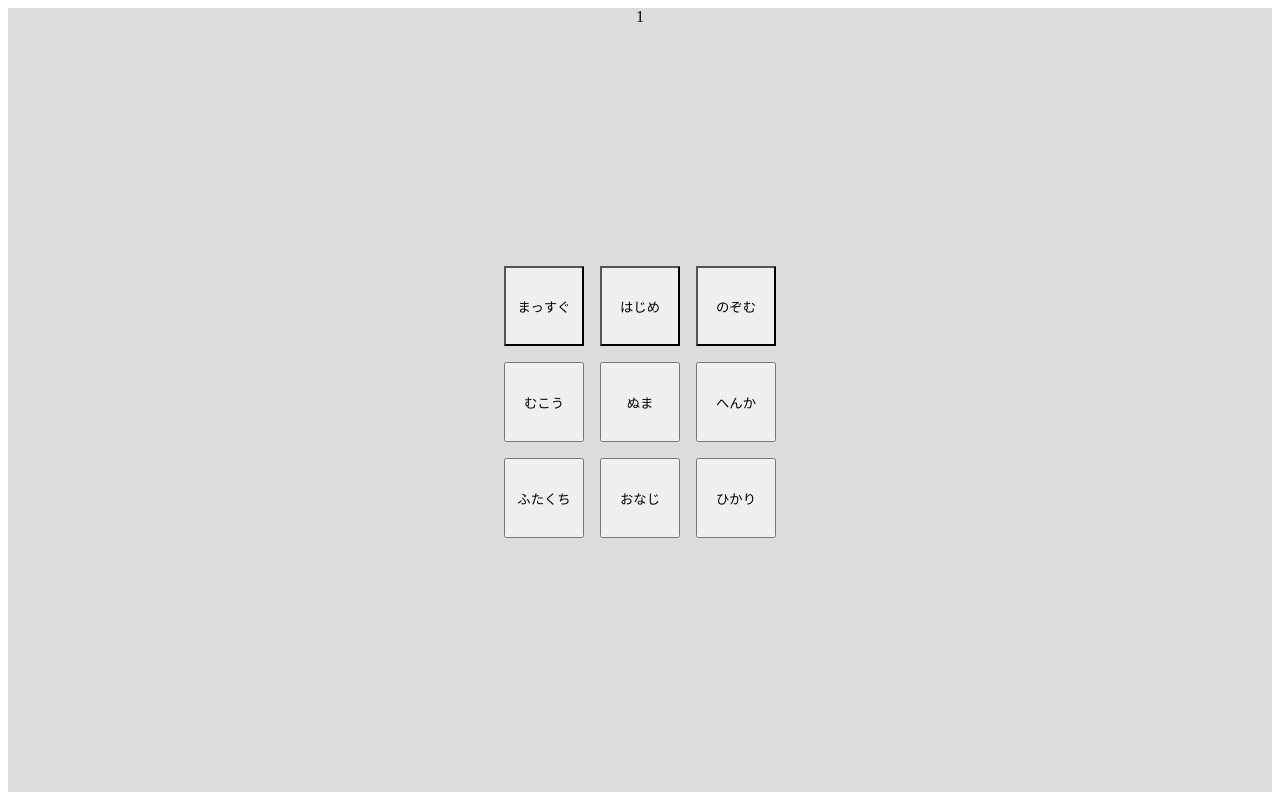
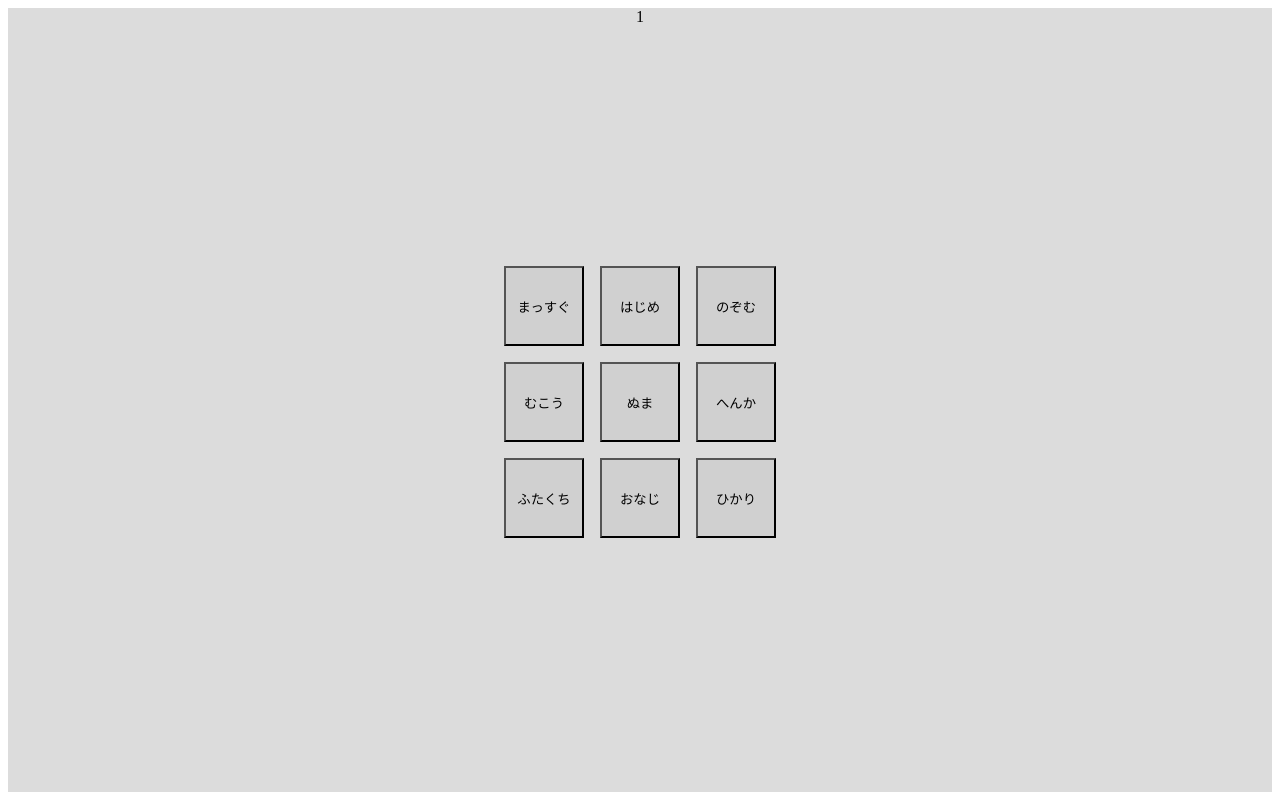
Before and after one commit to tokidrill/motokura, a Django app: page /app/hiragana2 in a window 1280 px wide. Run offline with Django 4.2, Linux system fonts and the light colour scheme.

Commit message:
confirmation5

```diff
--- a/src/noveltotanka/app/static/app/css/style.css
+++ b/src/noveltotanka/app/static/app/css/style.css
@@ -31,6 +31,7 @@
     height: 15em;
     text-align: center;
     -webkit-appearance: none;
+    background-color: rgb(208, 208, 208)
 }
 
 
@@ -43,6 +44,7 @@
     height: 10em;
     text-align: center;
     -webkit-appearance: none;
+    background-color: rgb(208, 208, 208)
 }
 
 .button3 {
@@ -50,6 +52,7 @@
     height: 5em;
     text-align: center;
     -webkit-appearance: none;
+    background-color: rgb(208, 208, 208)
 }
 
 .container3 {
@@ -76,6 +79,7 @@
     margin-left: 0.6em;
     margin-right: 0.6em;
     -webkit-appearance: none;
+    background-color: rgb(208, 208, 208)
 }
 
 .choice2 {
@@ -83,6 +87,8 @@
     height: 6em;
     margin-left: 0.6em;
     margin-right: 0.6em;
+    -webkit-appearance: none;
+    background-color: rgb(208, 208, 208)
 }
 
 .choice3 {
@@ -90,6 +96,8 @@
     height: 6em;
     margin-left: 0.6em;
     margin-right: 0.6em;
+    -webkit-appearance: none;
+    background-color: rgb(208, 208, 208)
 }
 
 
@@ -153,6 +161,7 @@
     width: 20em;
     height: 7em;
     -webkit-appearance: none;
+    background-color: rgb(208, 208, 208)
 }
 
 .title {
```
